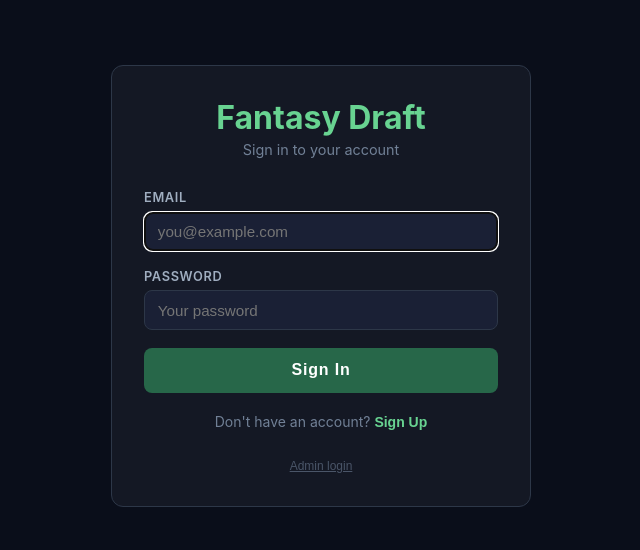
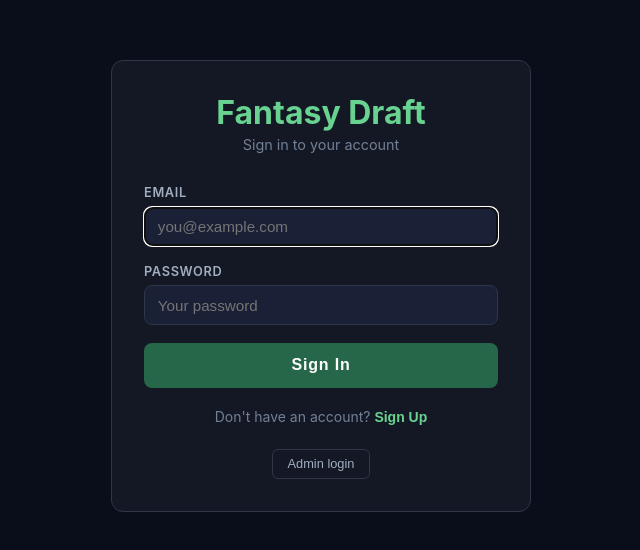
Before and after one commit to nkrumm22/fantasy-draft, a React (Create React App) app in the folder client/: page / in a window 1280 px wide. Shown: the part 114-664 px from the top of the page, without its empty margins (319-959 px from the left). Built offline with nearby package versions, Linux system fonts and the light colour scheme; no server answers.

Commit message:
Add admin login, dashboard, and read-only draft viewer

```diff
--- a/client/src/components/Auth.jsx
+++ b/client/src/components/Auth.jsx
@@ -13,7 +13,7 @@ const s = {
   toggleLink: { color: '#68d391', cursor: 'pointer', fontWeight: '600', background: 'none', border: 'none', fontSize: '0.875rem', padding: 0 },
   error: { background: '#2d1515', border: '1px solid #742a2a', borderRadius: '6px', color: '#fc8181', fontSize: '0.85rem', padding: '0.65rem 0.8rem', marginBottom: '1rem' },
   adminLink: { marginTop: '1.5rem', textAlign: 'center' },
-  adminBtn: { background: 'none', border: 'none', color: '#4a5568', fontSize: '0.75rem', cursor: 'pointer', textDecoration: 'underline' },
+  adminBtn: { background: 'none', border: '1px solid #2d3748', borderRadius: '6px', color: '#a0aec0', fontSize: '0.8rem', cursor: 'pointer', padding: '0.4rem 0.9rem' },
 };
 
 export default function Auth({ onLogin, onAdminLogin }) {
```
